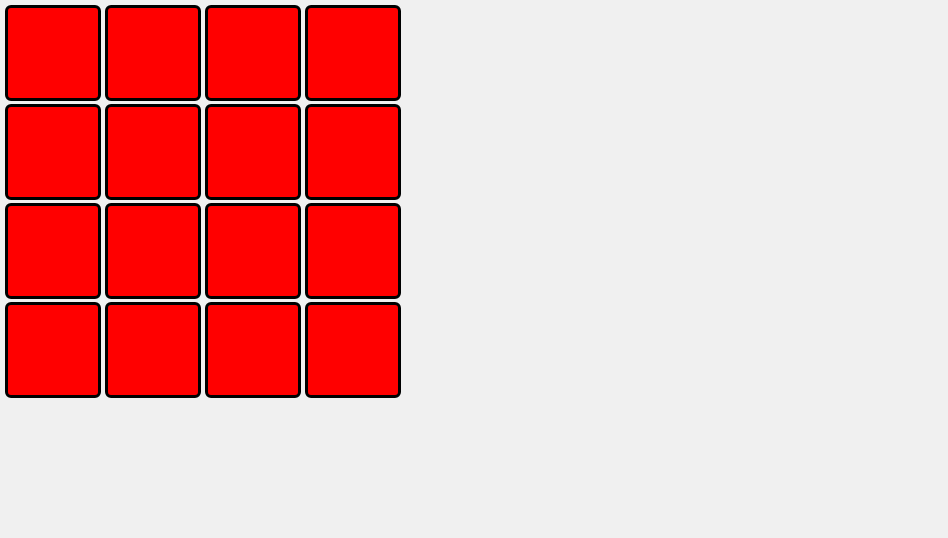
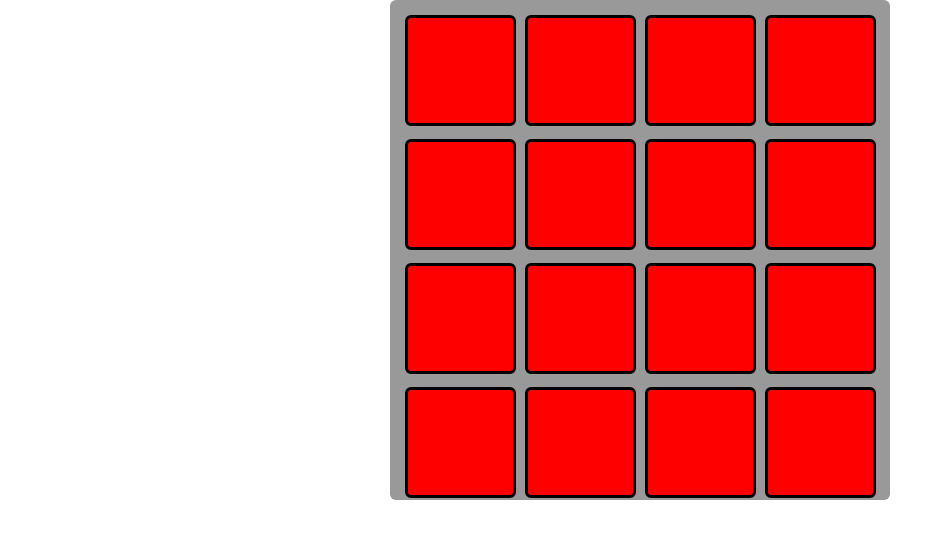
Before and after one commit to poormansevo/backbone-memory-game, a website: page index-prod.html in a window 1280 px wide. Shown: the whole page, without its empty margins (0-948 px from the left). Drawn offline with Linux system fonts and the light colour scheme; files whose address does not match are found by name.

Commit message:
Aesthetic updates in progress

```diff
--- a/css/main.css
+++ b/css/main.css
@@ -1,21 +1,26 @@
 #main {
-    height: 800px;
-    background-color: #F0F0F0;
+    width: 500px;
+    margin: 0 auto;
 }
 
 .board {
-    width: 400px;
-    height: auto;
-    padding-top: 5px;
-    padding-left: 5px;
+    background: #999999;
+    width: 500px;
+    height: 500px;
+    margin: 0 auto;
+    /*border: 2px solid #0A0A0A;*/
+    -moz-border-radius: 6px;
+    -webkit-border-radius: 6px;
+    border-radius: 6px;
 }
 
 .card {
-    position: relative;
-    width: 90px;
-    height: 90px;
-    margin-right: 10px;
-    margin-bottom: 5px;
+    width: 105px;
+    height: 105px;
+    margin-left: 15px;
+    margin-top: 15px;
+    /*margin-right: 15px;
+    margin-bottom: 15px;*/
     -webkit-perspective: 600px;
     -moz-perspective: 600px;
     display: inline-block;
@@ -23,7 +28,7 @@
 
 .card .front {
     position: absolute;
-    top: 0;
+    /*top: 0;*/
     width: inherit;
     height: inherit;
     z-index: 900;
@@ -55,7 +60,7 @@
 
 .card .back {
     position: absolute;
-    top: 0;
+    /*top: 0;*/
     width: inherit;
     height: inherit;
     z-index: 800;
```
Also changed, not shown: index.html (+53 -1 lines).
